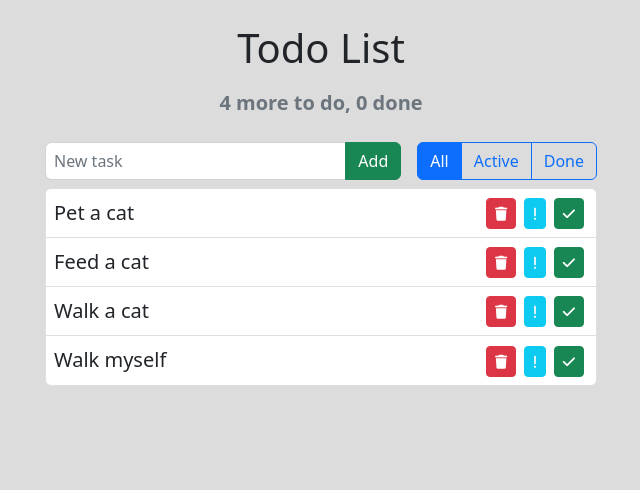
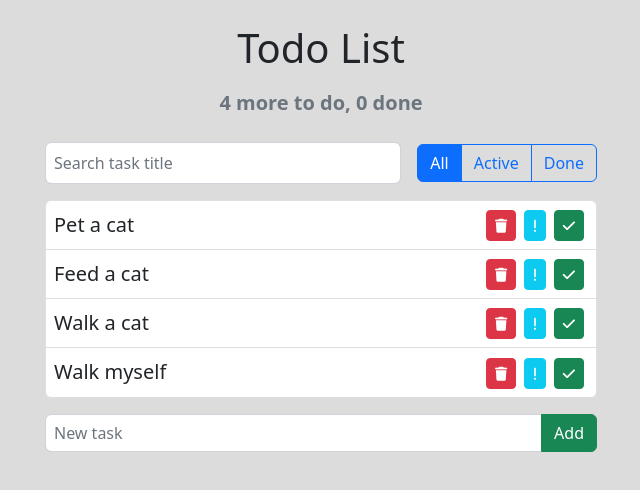
Before and after one commit to ArkadiiVodolazskyi/todolist-app-react, a React (Create React App) app: page / in a window 1280 px wide. Shown: the top 490 px of the page, without its empty margins (319-959 px from the left). Built offline with nearby package versions, Linux system fonts and the light colour scheme.

Commit message:
Filtering todos with search query, but also need to update query immediately and not after second change.

```diff
--- /dev/null
+++ b/src/components/AddPanel/AddPanel.js
@@ -0,0 +1,49 @@
+import React from 'react';
+import './AddPanel.css';
+
+export default class AddPanel extends React.Component {
+
+	onAdd = this.props.onAdd;
+
+	state = {
+		input_value: ''
+	}
+
+	change_input_value = (e) => {
+		this.setState(() => {
+			return {
+				input_value: e.target.value
+			};
+		});
+	}
+
+	handle_on_add = (e) => {
+		e.preventDefault();
+		this.onAdd(this.state.input_value);
+		this.setState(() => {
+			return {
+				input_value: ''
+			};
+		});
+	}
+
+	render() {
+		return (
+			<div className="AddPanel d-flex justify-content-between align-items-center py-2 gap-3">
+				<form
+					className='input-group form_add_todo'
+					onSubmit={this.handle_on_add}
+				>
+					<input
+						type="text"
+						onChange={this.change_input_value}
+						className="form-control new_todo_title display-inline-block px-2 py-1"
+						value={this.state.input_value}
+						placeholder='New task'
+					/>
+					<input className="btn btn-success" type="submit" value="Add" />
+				</form>
+			</div>
+		);
+	}
+}
--- /dev/null
+++ b/src/components/AddPanel/index.js
@@ -0,0 +1,3 @@
+import AddPanel from './AddPanel';
+
+export default AddPanel;
--- a/src/components/App/App.js
+++ b/src/components/App/App.js
@@ -4,6 +4,7 @@ import './App.css';
 import Header from "../Header";
 import SearchPanel from "../SearchPanel";
 import TodoList from "../TodoList";
+import AddPanel from "../AddPanel";
 
 export default class App extends React.Component {
 
@@ -76,9 +77,21 @@ export default class App extends React.Component {
 		);
 	}
 
+	writeSearchQuery = (searchQuery) => {
+		this.setState(() => {
+			return {
+				search_query: searchQuery
+			};
+		});
+	}
+
+	filterTodos = () => {
+		if (!this.state.search_query) { return this.state.todos; }
+		const filtered_todos = this.state.todos.filter(todo => todo.label.toLowerCase().includes(this.state.search_query));
+		return filtered_todos;
+	}
+
 	render() {
-		const { todos } = this.state;
-
 		return (
 			<div id="app" className='App p-4 fs-5'>
 				<Header
@@ -86,13 +99,16 @@ export default class App extends React.Component {
 					doneAmount={this.calcDoneAmount()}
 				/>
 				<SearchPanel
-					onAdd={this.onAdd}
+					writeSearchQuery={this.writeSearchQuery}
 				/>
 				<TodoList
-					todos={todos}
+					todos={this.filterTodos()}
 					onDelete={this.onDelete}
 					onToggleImportant={this.onToggleImportant}
 					onToggleDone={this.onToggleDone}
+				/>
+				<AddPanel
+					onAdd={this.onAdd}
 				/>
 			</div>
 		);
--- a/src/components/SearchPanel/SearchPanel.js
+++ b/src/components/SearchPanel/SearchPanel.js
@@ -2,29 +2,19 @@ import React from 'react';
 import './SearchPanel.css';
 
 export default class SearchPanel extends React.Component {
-
-	onAdd = this.props.onAdd;
-
 	state = {
-		input_value: ''
+		search_query: ''
 	}
 
-	change_input_value = (e) => {
+	writeSearchQuery = this.props.writeSearchQuery;
+
+	changeSearchQuery = (e) => {
 		this.setState(() => {
 			return {
-				input_value: e.target.value
+				search_query: e.target.value
 			};
 		});
-	}
-
-	handle_on_add = (e) => {
-		e.preventDefault();
-		this.onAdd(this.state.input_value);
-		this.setState(() => {
-			return {
-				input_value: ''
-			};
-		});
+		this.writeSearchQuery(this.state.search_query);
 	}
 
 	render() {
@@ -32,16 +22,14 @@ export default class SearchPanel extends React.Component {
 			<div className="SearchPanel d-flex justify-content-between align-items-center py-2 gap-3">
 				<form
 					className='input-group form_add_todo'
-					onSubmit={this.handle_on_add}
 				>
 					<input
 						type="text"
-						onChange={this.change_input_value}
-						className="form-control new_todo_title display-inline-block px-2 py-1"
-						value={this.state.input_value}
-						placeholder='New task'
+						className="form-control new_todo_title display-inline-block px-2 py-2"
+						onChange={this.changeSearchQuery}
+						value={this.state.search_query}
+						placeholder='Search task title'
 					/>
-					<input className="btn btn-success" type="submit" value="Add" />
 				</form>
 				<div className="btn-group btn-group-md">
 					<button type="button" className="btn btn-primary">All</button>
--- a/src/components/TodoList/TodoList.js
+++ b/src/components/TodoList/TodoList.js
@@ -22,7 +22,7 @@ const TodoList = ({
 		);
 	});
 
-	return (<ul className='TodoList list-group'>
+	return (<ul className='TodoList list-group py-2'>
 		{elems}
 	</ul>);
 };
```
Also changed, not shown: src/components/AddPanel/AddPanel.css (added).
